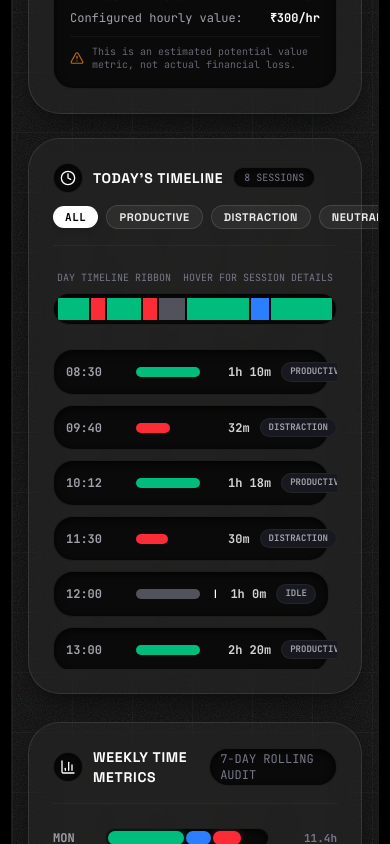
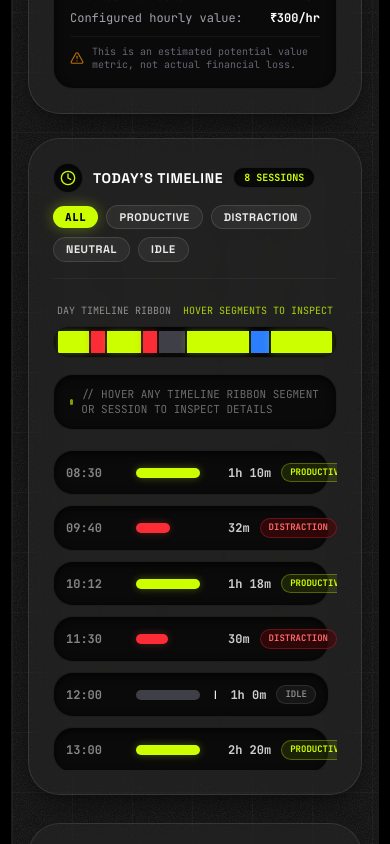
Before and after one commit to Dhananjay-alt/day-is-dying, a React (Vite) app: page / in a window 390 px wide. Shown: the part 1920-2764 px from the top of the page. Built offline with nearby package versions, Linux system fonts and the light colour scheme.

Commit message:
fix(timeline): eliminate layout shift on hover with fixed-height inspector bar and Neon Lime categories in TimelineView.tsx

```diff
--- a/src/components/TimelineView.tsx
+++ b/src/components/TimelineView.tsx
@@ -35,14 +35,14 @@ export const TimelineView: React.FC<TimelineViewProps> = ({ timeline }) => {
   const getCategoryColor = (cat: Category) => {
     switch (cat) {
       case 'productive':
-        return 'bg-emerald-500 hover:bg-emerald-400';
+        return 'bg-[#ccff00] hover:brightness-125 shadow-[0_0_8px_rgba(204,255,0,0.3)]';
       case 'distraction':
-        return 'bg-red-500 hover:bg-red-400';
+        return 'bg-red-500 hover:bg-red-400 shadow-[0_0_8px_rgba(239,68,68,0.3)]';
       case 'neutral':
         return 'bg-blue-500 hover:bg-blue-400';
       case 'idle':
       default:
-        return 'bg-zinc-600 hover:bg-zinc-500';
+        return 'bg-zinc-700 hover:bg-zinc-600';
     }
   };
 
@@ -52,27 +52,27 @@ export const TimelineView: React.FC<TimelineViewProps> = ({ timeline }) => {
       <div className="flex flex-wrap items-center justify-between gap-3 mb-6 border-b border-white/[0.04] pb-4">
         <div className="flex items-center gap-2.5">
           <div className="neu-sunken p-1.5 rounded-lg">
-            <Clock className="w-4 h-4 text-white" />
+            <Clock className="w-4 h-4 text-[#ccff00]" />
           </div>
           <h3 className="font-display font-extrabold text-sm sm:text-base tracking-wider uppercase text-white">
             TODAY'S TIMELINE
           </h3>
-          <span className="font-mono text-[10px] text-[#787988] neu-sunken px-2.5 py-0.5 rounded-md">
+          <span className="font-mono text-[10px] text-[#ccff00] neu-sunken px-2.5 py-0.5 rounded-full border border-[#ccff00]/20 font-bold">
             {filteredTimeline.length} SESSIONS
           </span>
         </div>
 
         {/* Filters as tactile pill buttons */}
-        <div className="flex items-center gap-2 font-mono text-xs">
-          <Filter className="w-3.5 h-3.5 text-[#71727e] mr-1 hidden sm:inline" />
+        <div className="flex items-center gap-2 font-mono text-xs flex-wrap">
+          <Filter className="w-3.5 h-3.5 text-white/40 mr-1 hidden sm:inline" />
           {(['all', 'productive', 'distraction', 'neutral', 'idle'] as const).map((cat) => (
             <button
               key={cat}
               onClick={() => setFilter(cat)}
-              className={`px-3 py-1 uppercase tracking-wider text-[11px] font-bold rounded-full transition-all ${
+              className={`px-3 py-1 uppercase tracking-wider text-[11px] font-bold rounded-full transition-all cursor-pointer ${
                 filter === cat
-                  ? 'bg-white text-black shadow-md'
-                  : 'neu-btn text-[#a1a1aa] py-1 px-3 text-[11px]'
+                  ? 'bg-[#ccff00] text-black font-extrabold shadow-[0_0_15px_rgba(204,255,0,0.35)]'
+                  : 'neu-btn text-white/60 py-1 px-3 text-[11px] hover:text-white'
               }`}
             >
               {cat}
@@ -82,12 +82,12 @@ export const TimelineView: React.FC<TimelineViewProps> = ({ timeline }) => {
       </div>
 
       {/* Visual Timeline Bar / Continuous Ribbon */}
-      <div className="mb-6">
-        <div className="text-[10px] font-mono text-[#787988] uppercase mb-2 flex justify-between px-1">
+      <div className="mb-4">
+        <div className="text-[10px] font-mono text-white/50 uppercase mb-2 flex justify-between px-1">
           <span>Day Timeline Ribbon</span>
-          <span>Hover for session details</span>
+          <span className="text-[#ccff00]/80">Hover segments to inspect</span>
         </div>
-        <div className="neu-sunken h-8 w-full p-1 rounded-full flex items-center gap-0.5 overflow-hidden">
+        <div className="neu-sunken h-8 w-full p-1 rounded-full flex items-center gap-0.5 overflow-hidden border border-white/10">
           {timeline.map((segment) => {
             const widthPct = Math.max(1.5, (segment.duration_seconds / 28800) * 100);
             return (
@@ -96,7 +96,7 @@ export const TimelineView: React.FC<TimelineViewProps> = ({ timeline }) => {
                 onMouseEnter={() => setHoveredSegment(segment)}
                 onMouseLeave={() => setHoveredSegment(null)}
                 style={{ width: `${widthPct}%` }}
-                className={`h-full cursor-pointer transition-all ${getCategoryColor(
+                className={`h-full cursor-pointer transition-all duration-150 ${getCategoryColor(
                   segment.category
                 )}`}
               />
@@ -105,33 +105,44 @@ export const TimelineView: React.FC<TimelineViewProps> = ({ timeline }) => {
         </div>
       </div>
 
-      {/* Hover Info Tooltip Banner */}
-      {hoveredSegment && (
-        <div className="neu-raised p-4 mb-4 rounded-xl flex flex-wrap items-center justify-between gap-2 text-xs font-mono animate-in fade-in duration-150">
-          <div>
-            <span className="font-bold text-white uppercase mr-2.5">
+      {/* Session Inspector Banner - Fixed height (56px) to eliminate layout jitter and jumping */}
+      <div className="neu-sunken px-4 py-2.5 mb-5 rounded-2xl flex items-center justify-between gap-3 text-xs font-mono h-[56px] border border-white/10 transition-all overflow-hidden select-none">
+        {hoveredSegment ? (
+          <>
+            <div className="flex items-center gap-2.5 min-w-0">
+              <span className="w-2 h-2 rounded-full bg-[#ccff00] shadow-[0_0_8px_#ccff00] animate-pulse shrink-0" />
+              <span className="font-bold text-[#ebebeb] uppercase truncate">
                 {hoveredSegment.application}
               </span>
               {hoveredSegment.domain && (
-              <span className="text-amber-300 mr-2.5 font-bold">({hoveredSegment.domain})</span>
+                <span className="text-[#ccff00] font-bold shrink-0">({hoveredSegment.domain})</span>
               )}
-            <span className="text-[#a1a1aa] truncate max-w-sm inline-block align-bottom">
+              <span className="text-white/40 truncate max-w-xs sm:max-w-md hidden md:inline">
                 {hoveredSegment.window_title}
               </span>
             </div>
-          <div className="flex items-center gap-3">
-            <span className="text-white font-bold">
+            <div className="flex items-center gap-2 sm:gap-3 shrink-0">
+              <span className="text-white/70 font-semibold text-[11px]">
                 {formatTimeString(hoveredSegment.started_at)} → {formatTimeString(hoveredSegment.ended_at)}
               </span>
-            <span className="neu-sunken px-2.5 py-1 rounded-md font-bold text-white">
+              <span className="bg-white/10 px-2.5 py-0.5 rounded-full font-bold text-white text-[11px]">
                 {formatMinutes(hoveredSegment.duration_seconds)}
               </span>
-            <span className="uppercase text-[10px] font-extrabold px-2 py-0.5 rounded-full neu-raised">
+              <span className="uppercase text-[9px] font-extrabold px-2.5 py-0.5 rounded-full bg-[#ccff00]/10 border border-[#ccff00]/30 text-[#ccff00]">
                 {hoveredSegment.category}
               </span>
             </div>
+          </>
+        ) : (
+          <div className="flex items-center justify-between w-full text-white/40 text-[11px]">
+            <span className="flex items-center gap-2">
+              <span className="w-1.5 h-1.5 rounded-full bg-[#ccff00]/60" />
+              <span>// HOVER ANY TIMELINE RIBBON SEGMENT OR SESSION TO INSPECT DETAILS</span>
+            </span>
+            <span className="text-[10px] text-[#ccff00]/60 font-mono tracking-widest hidden sm:inline">LIVE INSPECTOR</span>
           </div>
         )}
+      </div>
 
       {/* Chronological List of Entries */}
       <div className="space-y-2.5 max-h-80 overflow-y-auto pr-2">
@@ -145,10 +156,10 @@ export const TimelineView: React.FC<TimelineViewProps> = ({ timeline }) => {
               key={item.id}
               onMouseEnter={() => setHoveredSegment(item)}
               onMouseLeave={() => setHoveredSegment(null)}
-              className="neu-sunken p-3 rounded-xl flex items-center justify-between gap-3.5 hover:shadow-[inset_3px_3px_6px_rgba(0,0,0,0.6)] transition-all cursor-pointer"
+              className="neu-sunken p-3 rounded-xl flex items-center justify-between gap-3.5 hover:border-[#ccff00]/40 hover:bg-white/[0.04] transition-all cursor-pointer border border-transparent"
             >
               {/* Time Stamp */}
-              <div className="font-mono text-xs font-bold text-[#a1a1aa] w-14 shrink-0">
+              <div className="font-mono text-xs font-bold text-white/50 w-14 shrink-0">
                 {formatTimeString(item.started_at)}
               </div>
 
@@ -165,10 +176,10 @@ export const TimelineView: React.FC<TimelineViewProps> = ({ timeline }) => {
               {/* Details */}
               <div className="flex-1 min-w-0">
                 <div className="flex items-center gap-2">
-                  <span className="font-display font-bold text-xs text-white truncate">
+                  <span className="font-display font-bold text-xs text-[#ebebeb] truncate">
                     {item.domain || item.application}
                   </span>
-                  <span className="text-[10px] font-mono text-[#656673] truncate hidden md:inline">
+                  <span className="text-[10px] font-mono text-white/40 truncate hidden md:inline">
                     {item.window_title}
                   </span>
                 </div>
@@ -176,10 +187,18 @@ export const TimelineView: React.FC<TimelineViewProps> = ({ timeline }) => {
 
               {/* Duration and Category Badge */}
               <div className="flex items-center gap-2.5 shrink-0">
-                <span className="font-mono text-xs text-[#d4d4d8] font-bold">
+                <span className="font-mono text-xs text-white/80 font-bold">
                   {formatMinutes(item.duration_seconds)}
                 </span>
-                <span className="text-[9px] font-mono uppercase font-bold px-2 py-0.5 rounded-full bg-[#181920] border border-white/5 text-[#a1a1aa]">
+                <span
+                  className={`text-[9px] font-mono uppercase font-bold px-2 py-0.5 rounded-full border ${
+                    item.category === 'productive'
+                      ? 'bg-[#ccff00]/10 border-[#ccff00]/30 text-[#ccff00]'
+                      : item.category === 'distraction'
+                      ? 'bg-red-950/60 border-red-500/30 text-red-400'
+                      : 'bg-white/5 border-white/10 text-white/50'
+                  }`}
+                >
                   {item.category}
                 </span>
               </div>
```
Lines whose indentation alone changed are shown as unchanged.
